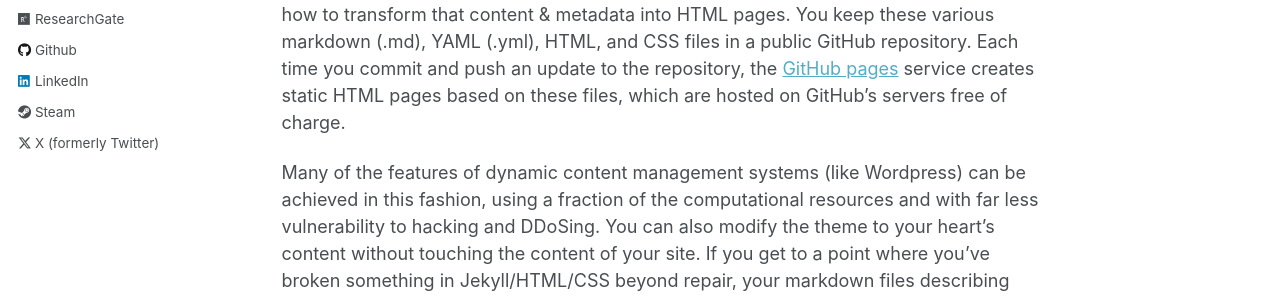
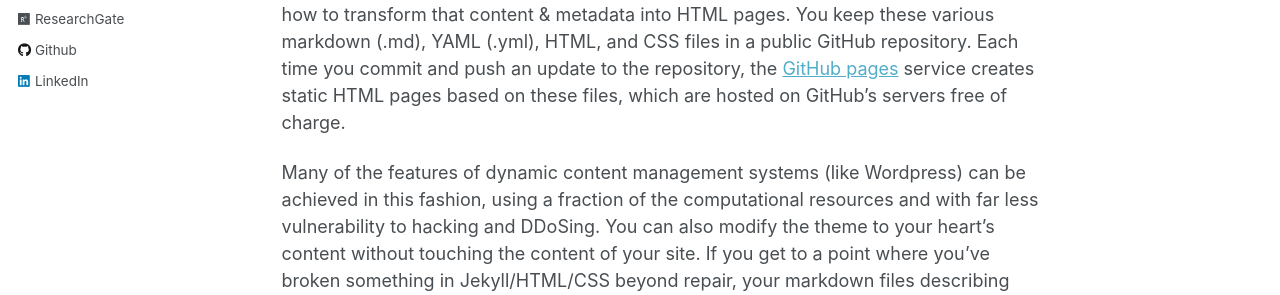
Before and after one commit to Mil152/mil152.github.io, a Jekyll site: the page built from _pages/about.md, in a window 1280 px wide. Shown: the part 578-873 px from the top of the page. Built offline with Jekyll 4.4.1, drawn with Linux system fonts in a browser that asks for light colours; some web fonts are replaced.

Commit message:
Update _config.yml

```diff
--- a/_config.yml
+++ b/_config.yml
@@ -61,10 +61,10 @@ author:
   medium           : # URL
   pinterest        : # Username
   soundcloud       : # Username
-  steam            : "otdkro"
+  steam            : # "otdkro"
   telegram         : # URL
   tumblr           : # Username
-  twitter          : "UniofOxford"  # Replace this with your X / Twitter handle
+  twitter          : # "UniofOxford"  # Replace this with your X / Twitter handle
   vine             : # Username
   weibo            : # Username
   wikipedia        : # Username
```
